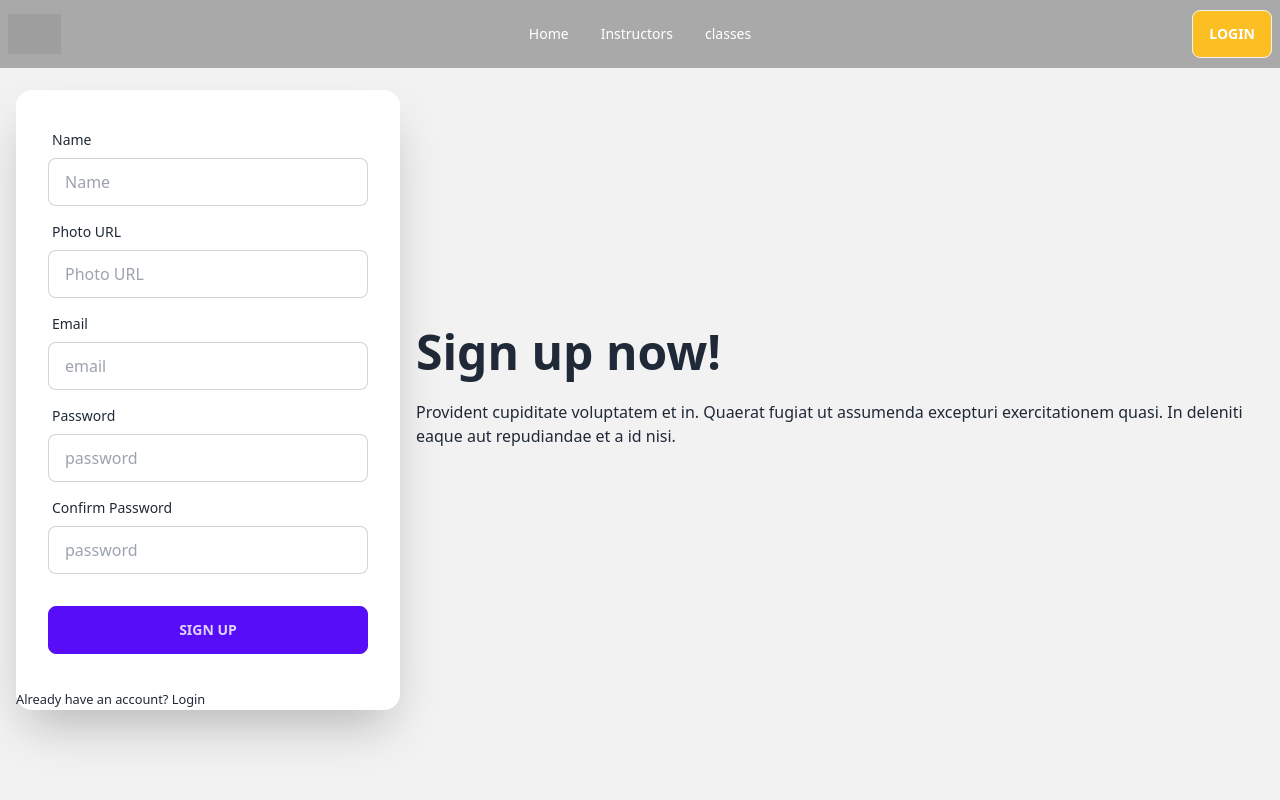
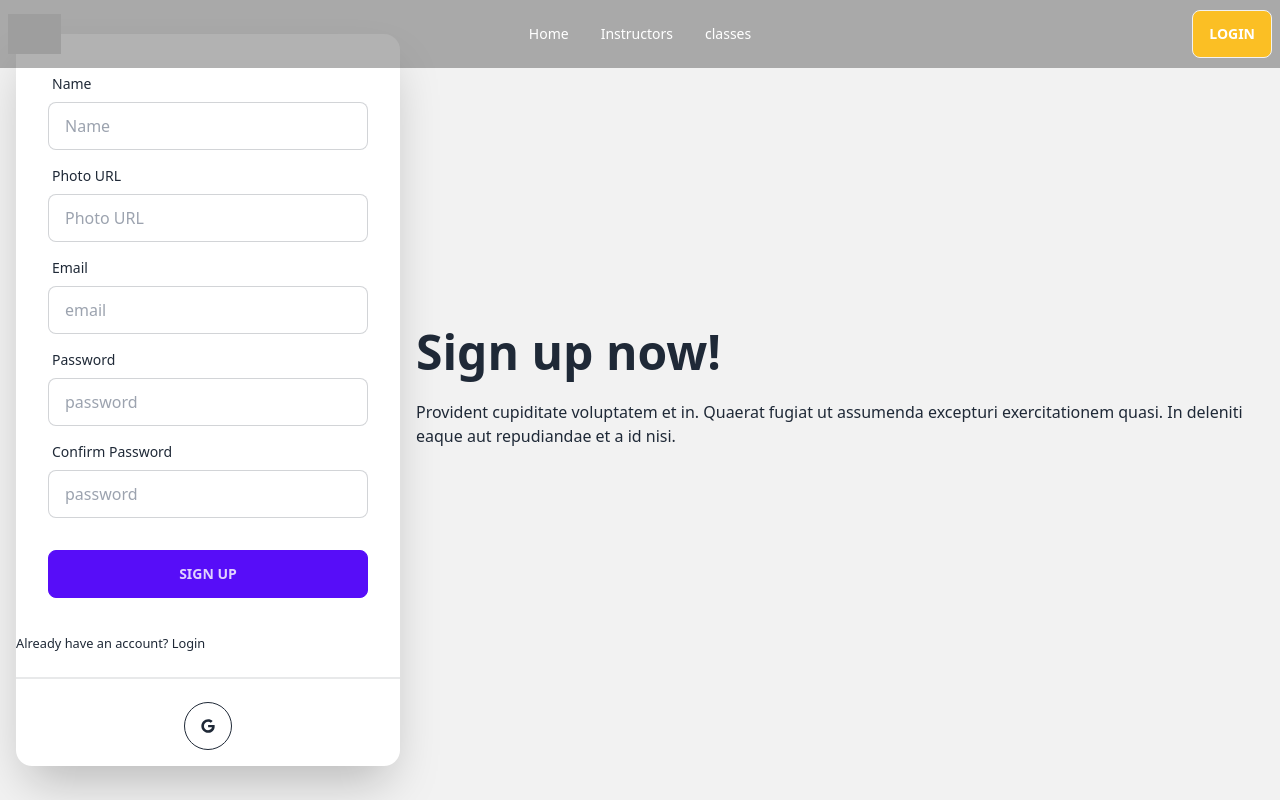
Before and after one commit to Masud044/Yoga-Meditation-School-client, a React (Vite) app: page /signup in a window 1280 px wide. Shown: the top 800 px of the page. Built offline with nearby package versions, Linux system fonts and the light colour scheme; no server answers; grey boxes are pictures that could not be loaded.

Commit message:
added the googlelogin

```diff
--- a/package.json
+++ b/package.json
@@ -17,6 +17,7 @@
     "react-dom": "^18.2.0",
     "react-helmet-async": "^1.3.0",
     "react-hook-form": "^7.44.3",
+    "react-icons": "^4.9.0",
     "react-responsive-carousel": "^3.2.23",
     "react-router-dom": "^6.12.0",
     "react-simple-captcha": "^9.0.2",
--- /dev/null
+++ b/src/Routes/PrivateRoute.jsx
@@ -0,0 +1,20 @@
+
+import { useContext } from "react";
+import { AuthContext } from "../provider/AuthProvider";
+import { Navigate, useLocation } from "react-router";
+
+const PrivateRoute = ({children}) => {
+    const { user, loading } = useContext(AuthContext);
+    const location = useLocation();
+
+    if(loading){
+        return <progress className="progress w-56"></progress>
+    }
+
+    if (user) {
+        return children;
+    }
+    return <Navigate to="/login" state={{from: location}} replace></Navigate>
+};
+
+export default PrivateRoute;
--- a/src/pages/Login/Login.jsx
+++ b/src/pages/Login/Login.jsx
@@ -5,6 +5,7 @@ import { AuthContext } from '../../provider/AuthProvider';
 import { Link, useLocation, useNavigate } from 'react-router-dom';
 import { Helmet } from 'react-helmet-async';
 import Swal from 'sweetalert2'
+import GoogleLogin from '../shared/GoogleLogin/GoogleLogin';
 const Login = () => {
 
     const [disabled, setDisabled] = useState(true);
@@ -89,7 +90,8 @@ const Login = () => {
                                 <input disabled={false} className="btn btn-primary" type="submit" value="Login" />
                             </div>
                         </form>
-                        <p><small className='text-center font-medium'>New Here? <Link to="/signup">Create an account</Link> </small></p>
+                        <p className="text-center font-medium"><small >New Here? <Link to="/signup">Create an account</Link> </small></p>
+                        <GoogleLogin></GoogleLogin>
 
                     </div>
                 </div>
--- a/src/pages/SignUp/SignUp.jsx
+++ b/src/pages/SignUp/SignUp.jsx
@@ -4,6 +4,7 @@ import { Helmet } from "react-helmet-async";
 import { useForm } from "react-hook-form";
 import { AuthContext } from "../../provider/AuthProvider";
 import { Link, useNavigate } from "react-router-dom";
+import GoogleLogin from "../shared/GoogleLogin/GoogleLogin";
 
 
 
@@ -51,6 +52,7 @@ const SignUp = () => {
 
             //         })
                     .catch(error => console.log(error))
+                    navigate('/');
             })
     };
 
@@ -126,6 +128,8 @@ const SignUp = () => {
                         </form>
                         <p><small className="font-medium text-center">Already have an account? <Link to="/login">Login</Link></small></p>
 
+                        <GoogleLogin></GoogleLogin>
+
                     </div>
                 </div>
             </div>
--- /dev/null
+++ b/src/pages/shared/GoogleLogin/GoogleLogin.jsx
@@ -0,0 +1,47 @@
+
+import { useContext } from "react";
+import { FaGoogle } from "react-icons/fa";
+import { AuthContext } from "../../../provider/AuthProvider";
+import { useLocation, useNavigate } from "react-router-dom";
+
+const GoogleLogin = () => {
+
+    const { googleSignIn } = useContext(AuthContext);
+    const navigate = useNavigate();
+    const location = useLocation();
+
+    const from = location.state?.from?.pathname || "/";
+
+    const handleGoogleSignIn = () => {
+        googleSignIn()
+            .then(result => {
+                const loggedInUser = result.user;
+                console.log(loggedInUser);
+                // const saveUser = { name: loggedInUser.displayName, email: loggedInUser.email }
+                // fetch('https://bistro-boss-server-fawn.vercel.app/users', {
+                //     method: 'POST',
+                //     headers: {
+                //         'content-type': 'application/json'
+                //     },
+                //     body: JSON.stringify(saveUser)
+                // })
+                //     .then(res => res.json())
+                //     .then(() => {
+                //         navigate(from, { replace: true });
+                //     })
+                navigate(from, { replace: true });
+            })
+    }
+    return (
+        <div>
+        <div className="divider"></div>
+        <div className="w-full text-center my-4">
+            <button onClick={handleGoogleSignIn} className="btn btn-circle btn-outline">
+                <FaGoogle></FaGoogle>
+            </button>
+        </div>
+    </div>
+    );
+};
+
+export default GoogleLogin;
```
Also changed, not shown: 1 other file (tests, documents, lock files or other folders).
